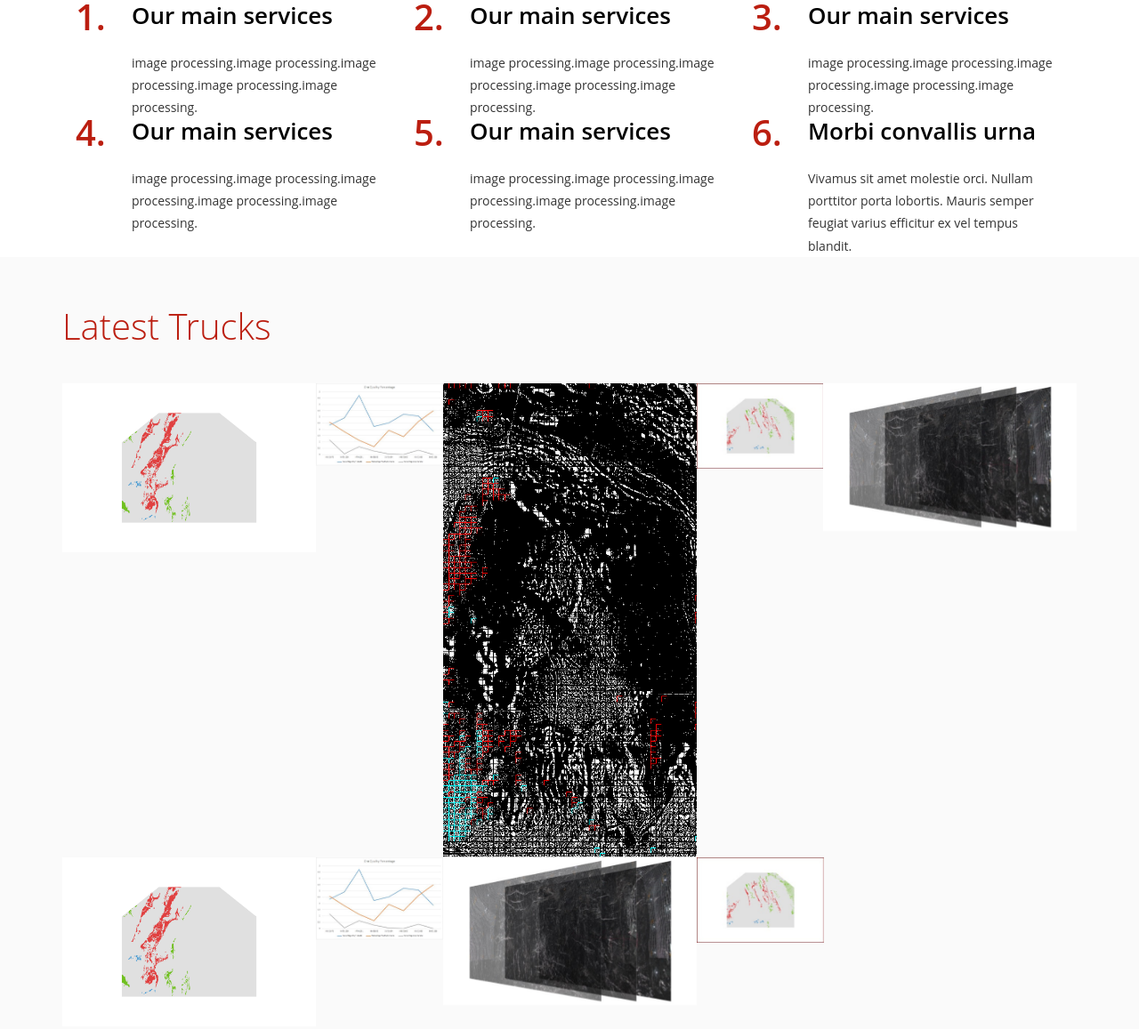
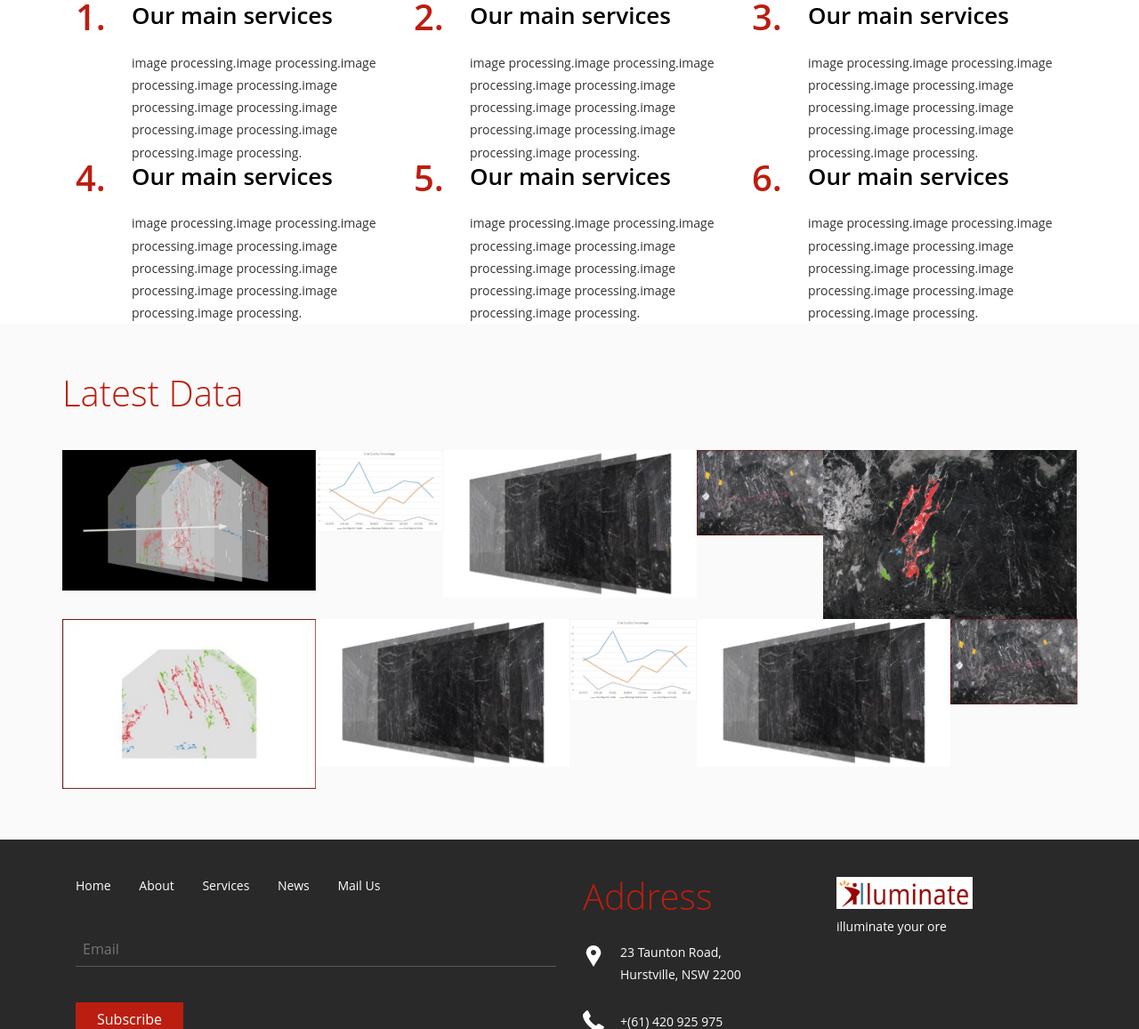
Before and after one commit to Illuminate-Imaging/Illuminate-Imaging.github.io, a plain HTML site: page services.html in a window 1280 px wide. Shown: the part 443-1600 px from the top of the page at 89% size. Drawn offline with Linux system fonts and the light colour scheme; a web font is replaced by a local one.

Commit message:
our services1

```diff
--- a/services.html
+++ b/services.html
@@ -84,7 +84,7 @@
 					</div>
 					<div class="products-text">
 						<h4>Our main services </h4>
-						<p>image processing.image processing.image processing.image processing.image processing.</p>
+						<p>image processing.image processing.image processing.image processing.image processing.image processing.image processing.image processing.image processing.image processing.</p>
 					</div>
 					<div class="clearfix"> </div>
 				</div>
@@ -94,7 +94,7 @@
 					</div>
 					<div class="products-text">
 						<h4>Our main services</h4>
-						<p>image processing.image processing.image processing.image processing.image processing.</p>
+						<p>image processing.image processing.image processing.image processing.image processing.image processing.image processing.image processing.image processing.image processing.</p>
 					</div>
 					<div class="clearfix"> </div>
 				</div>
@@ -104,7 +104,7 @@
 					</div>
 					<div class="products-text">
 						<h4>Our main services</h4>
-						<p>image processing.image processing.image processing.image processing.image processing.</p>
+						<p>image processing.image processing.image processing.image processing.image processing.image processing.image processing.image processing.image processing.image processing.</p>
 					<div class="clearfix"> </div>
 				</div>
 				<div class="clearfix"> </div>
@@ -116,7 +116,7 @@
 					</div>
 					<div class="products-text">
 						<h4>Our main services</h4>
-						<p>image processing.image processing.image processing.image processing.image processing.</p>
+						<p>image processing.image processing.image processing.image processing.image processing.image processing.image processing.image processing.image processing.image processing.</p>
 					</div>
 					<div class="clearfix"> </div>
 				</div>
@@ -126,7 +126,7 @@
 					</div>
 					<div class="products-text">
 						<h4>Our main services</h4>
-						<p>image processing.image processing.image processing.image processing.image processing.</p>
+						<p>image processing.image processing.image processing.image processing.image processing.image processing.image processing.image processing.image processing.image processing.</p>
 					</div>
 					<div class="clearfix"> </div>
 				</div>
@@ -135,8 +135,8 @@
 						<p>6.</p>
 					</div>
 					<div class="products-text">
-						<h4>Morbi convallis urna</h4>
-						<p>Vivamus sit amet molestie orci. Nullam porttitor porta lobortis. Mauris semper feugiat varius efficitur ex vel tempus blandit.</p>
+						<h4>Our main services</h4>
+						<p>image processing.image processing.image processing.image processing.image processing.image processing.image processing.image processing.image processing.image processing.</p>
 					</div>
 					<div class="clearfix"> </div>
 				</div>
@@ -150,7 +150,7 @@
 	<div class="products-bottom">
 		<!-- container -->
 		<div class="container">
-			<h3 class="wow fadeInRight animated" data-wow-delay="0.4s" style="visibility: visible; -webkit-animation-delay: 0.4s;">Latest Trucks</h3>
+			<h3 class="wow fadeInRight animated" data-wow-delay="0.4s" style="visibility: visible; -webkit-animation-delay: 0.4s;">Latest Data</h3>
 			<div class="products-bottom-grids">
 				<div class="gallery-grids">
 						<link rel="stylesheet" href="css/swipebox.css">
@@ -162,56 +162,56 @@
 							</script>
 
 					<div class="gallery-grid wow bounceIn animated" data-wow-delay="0.4s" style="visibility: visible; -webkit-animation-delay: 0.4s;">
-						<a href="images/6-.jpg" class="b-link-stripe b-animate-go  swipebox"  title="Image Title">
-							<img src="images/6.jpg" alt="" class="img-responsive">
+						<a href="images/8-.jpg" class="b-link-stripe b-animate-go  swipebox"  title="Image Title">
+							<img src="images/8-.jpg" alt="" class="img-responsive">
 						</a>
 					</div>
 					<div class="gallery-grid1 wow bounceIn animated" data-wow-delay="0.4s" style="visibility: visible; -webkit-animation-delay: 0.4s;">
-						<a href="images/8-.jpg" class="b-link-stripe b-animate-go  swipebox"  title="Image Title">
+						<a href="images/8.jpg" class="b-link-stripe b-animate-go  swipebox"  title="Image Title">
 							<img src="images/8.jpg" alt="" class="img-responsive">
 						</a>
 					</div>
 					<div class="gallery-grid wow bounceIn animated" data-wow-delay="0.4s" style="visibility: visible; -webkit-animation-delay: 0.4s;">
-						<a href="images/5-.jpg" class="b-link-stripe b-animate-go  swipebox"  title="Image Title">
-							<img src="images/5.jpg" alt="" class="img-responsive">
+						<a href="images/10.jpg" class="b-link-stripe b-animate-go  swipebox"  title="Image Title">
+							<img src="images/10.jpg" alt="" class="img-responsive">
 						</a>
 					</div>
 					<div class="gallery-grid1 wow bounceIn animated" data-wow-delay="0.4s" style="visibility: visible; -webkit-animation-delay: 0.4s;">
 						<a href="images/9-.jpg" class="b-link-stripe b-animate-go  swipebox"  title="Image Title">
-							<img src="images/9.jpg" alt="" class="img-responsive">
+							<img src="images/9-.jpg" alt="" class="img-responsive">
 						</a>
 					</div>
 					<div class="gallery-grid wow bounceIn animated" data-wow-delay="0.4s" style="visibility: visible; -webkit-animation-delay: 0.4s;">
 						<a href="images/10-.jpg" class="b-link-stripe b-animate-go  swipebox"  title="Image Title">
-							<img src="images/10.jpg" alt="" class="img-responsive">
+							<img src="images/10-.jpg" alt="" class="img-responsive">
 						</a>
 					</div>
 					<div class="clearfix"> </div>
 				</div>
 				<div class="gallery-grids">
 					<div class="gallery-grid wow bounceIn animated" data-wow-delay="0.4s" style="visibility: visible; -webkit-animation-delay: 0.4s;">
-						<a href="images/6-.jpg" class="b-link-stripe b-animate-go  swipebox"  title="Image Title">
-							<img src="images/6.jpg" alt="" class="img-responsive">
+						<a href="images/9.jpg" class="b-link-stripe b-animate-go  swipebox"  title="Image Title">
+							<img src="images/9.jpg" alt="" class="img-responsive">
 						</a>
 					</div>
 					<div class="gallery-grid wow bounceIn animated" data-wow-delay="0.4s" style="visibility: visible; -webkit-animation-delay: 0.4s;">
-						<a href="images/5-.gif" class="b-link-stripe b-animate-go  swipebox"  title="Image Title">
-							<img src="images/5.gif" alt="" class="img-responsive">
+						<a href="images/10.jpg" class="b-link-stripe b-animate-go  swipebox"  title="Image Title">
+							<img src="images/10.jpg" alt="" class="img-responsive">
 						</a>
 					</div>
 					<div class="gallery-grid1 wow bounceIn animated" data-wow-delay="0.4s" style="visibility: visible; -webkit-animation-delay: 0.4s;">
-						<a href="images/8-.jpg" class="b-link-stripe b-animate-go  swipebox"  title="Image Title">
+						<a href="images/8.jpg" class="b-link-stripe b-animate-go  swipebox"  title="Image Title">
 							<img src="images/8.jpg" alt="" class="img-responsive">
 						</a>
 					</div>
 					<div class="gallery-grid wow bounceIn animated" data-wow-delay="0.4s" style="visibility: visible; -webkit-animation-delay: 0.4s;">
-						<a href="images/10-.jpg" class="b-link-stripe b-animate-go  swipebox"  title="Image Title">
+						<a href="images/10.jpg" class="b-link-stripe b-animate-go  swipebox"  title="Image Title">
 							<img src="images/10.jpg" alt="" class="img-responsive">
 						</a>
 					</div>
 					<div class="gallery-grid1 wow bounceIn animated" data-wow-delay="0.4s" style="visibility: visible; -webkit-animation-delay: 0.4s;">
 						<a href="images/9-.jpg" class="b-link-stripe b-animate-go  swipebox"  title="Image Title">
-							<img src="images/9.jpg" alt="" class="img-responsive">
+							<img src="images/9-.jpg" alt="" class="img-responsive">
 						</a>
 					</div>
 					<div class="clearfix"> </div>
```
Also changed, not shown: about.html (+0 -2 lines), mail.html (+1 -1 lines).
